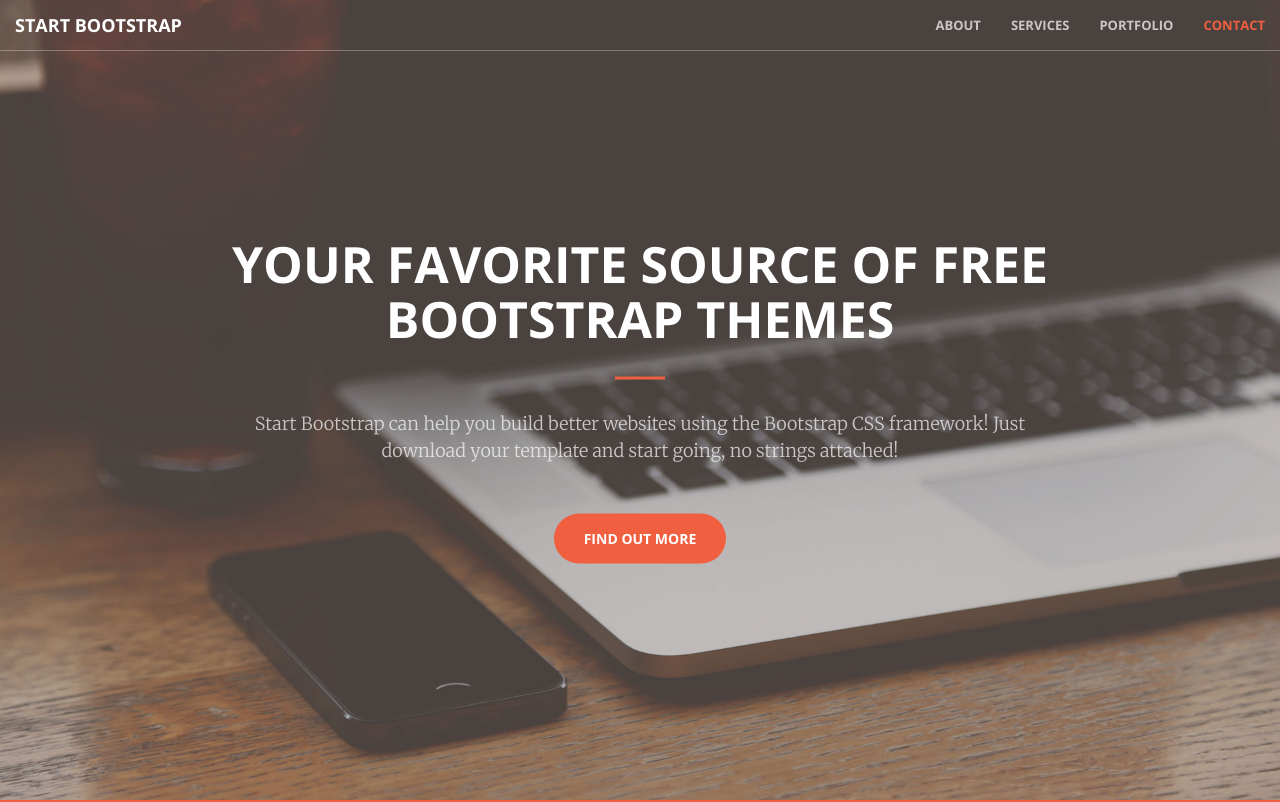
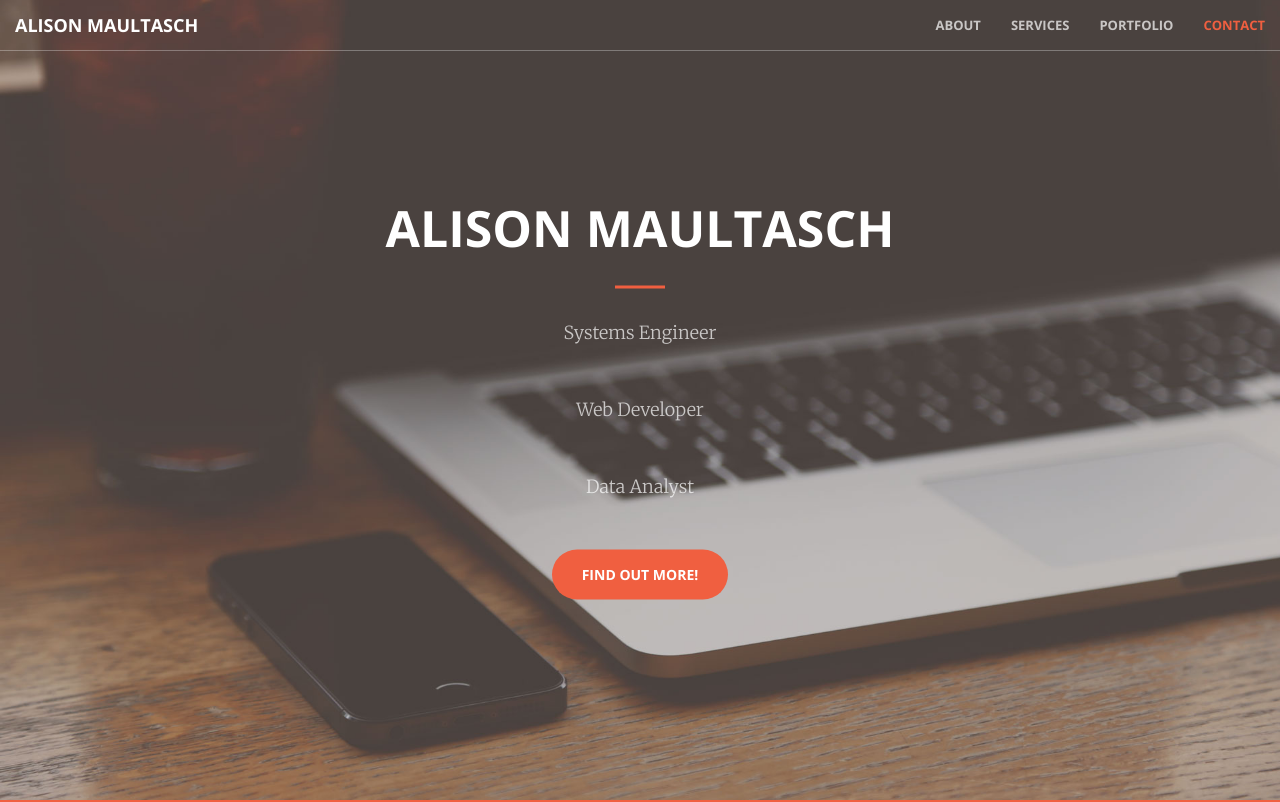
Before and after one commit to armaultasch/armaultasch.github.io, a website: page index.html in a window 1280 px wide. Shown: the top 802 px of the page. Drawn offline with nearby package versions, Linux system fonts and the light colour scheme.

```diff
--- a/index.html
+++ b/index.html
@@ -43,14 +43,14 @@
                 <button type="button" class="navbar-toggle collapsed" data-toggle="collapse" data-target="#bs-example-navbar-collapse-1">
                     <span class="sr-only">Toggle navigation</span> Menu <i class="fa fa-bars"></i>
                 </button>
-                <a class="navbar-brand page-scroll" href="#page-top">Start Bootstrap</a>
+                <a class="navbar-brand page-scroll" href="#page-top">Alison Maultasch</a>
             </div>
 
             <!-- Collect the nav links, forms, and other content for toggling -->
             <div class="collapse navbar-collapse" id="bs-example-navbar-collapse-1">
                 <ul class="nav navbar-nav navbar-right">
                     <li>
-                        <a class="page-scroll" href="#about">About</a>
+                        <a class="page-scroll" href="/fitFind/welcome">About</a>
                     </li>
                     <li>
                         <a class="page-scroll" href="#services">Services</a>
@@ -71,10 +71,12 @@
     <header>
         <div class="header-content">
             <div class="header-content-inner">
-                <h1 id="homeHeading">Your Favorite Source of Free Bootstrap Themes</h1>
+                <h1 id="homeHeading">Alison Maultasch</h1>
                 <hr>
-                <p>Start Bootstrap can help you build better websites using the Bootstrap CSS framework! Just download your template and start going, no strings attached!</p>
-                <a href="#about" class="btn btn-primary btn-xl page-scroll">Find Out More</a>
+                <p>Systems Engineer</p>
+                <p>Web Developer</p>
+                <p>Data Analyst</p>
+                <a href="#about" class="btn btn-primary btn-xl page-scroll">Find Out More!</a>
             </div>
         </div>
     </header>
```
